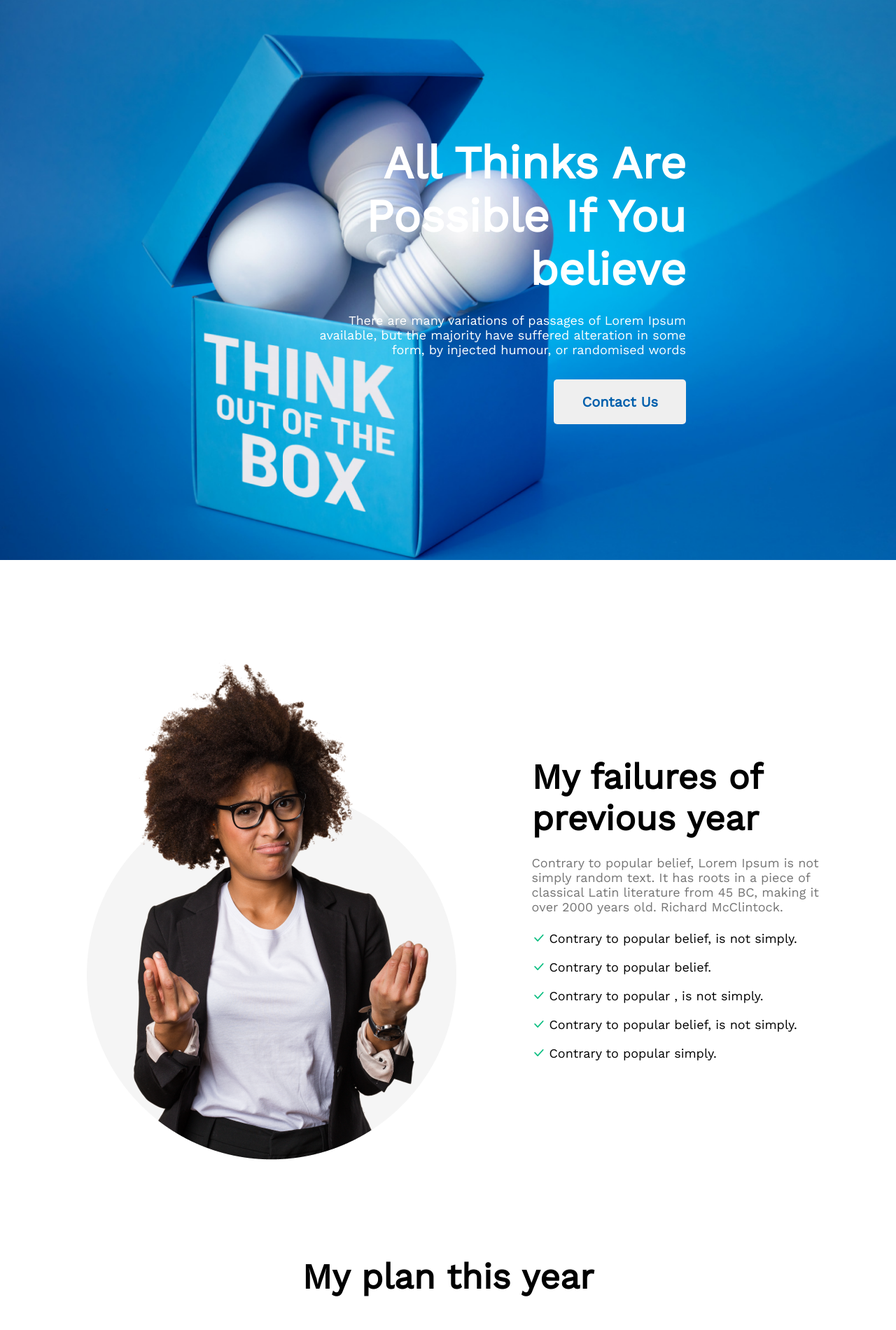
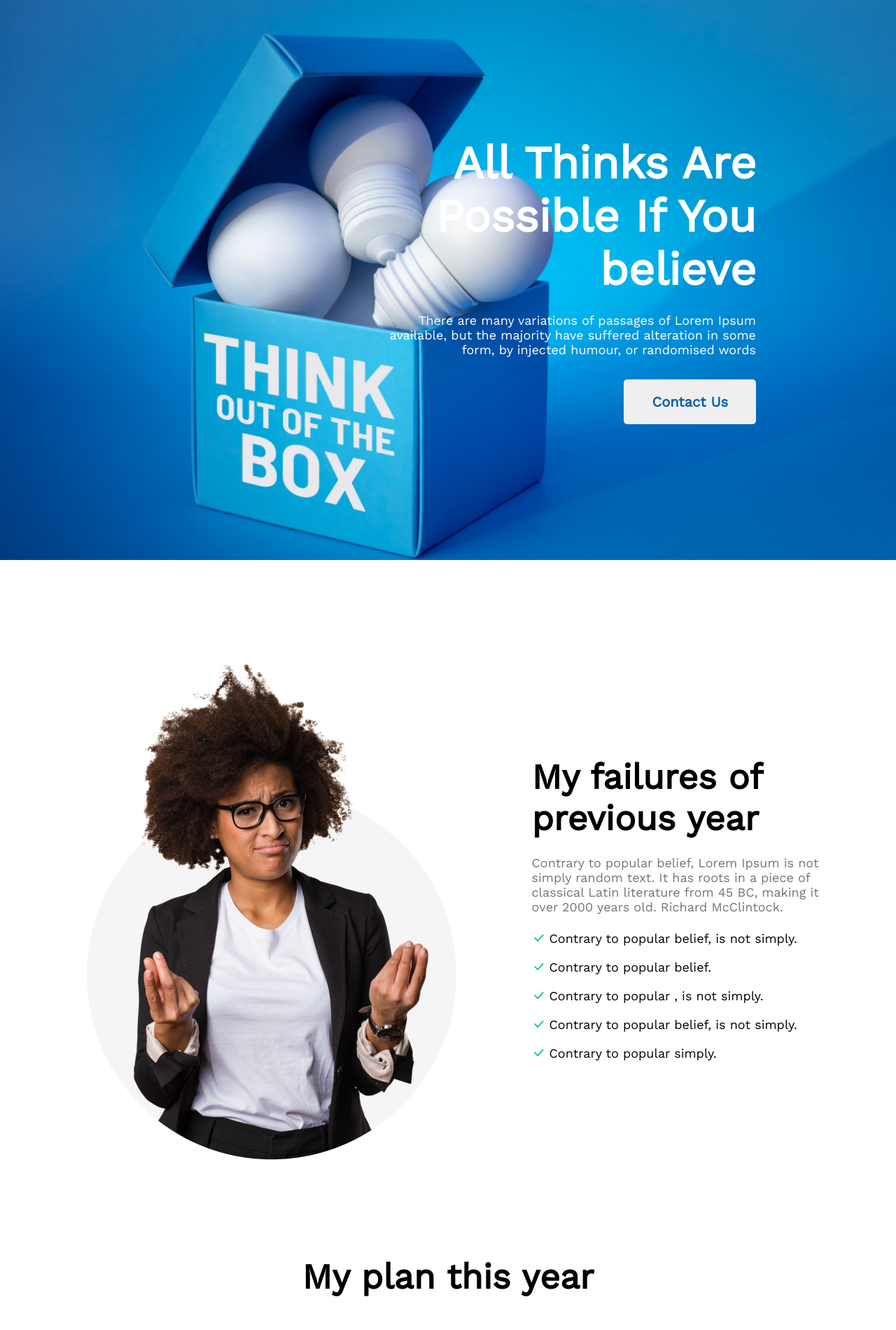
Before and after one commit to hello-ashrafuzzaman/assignment1, a plain HTML site: page index.html in a window 1280 px wide. Shown: the top 1900 px of the page at 70% size. Drawn offline with nearby package versions, Linux system fonts and the light colour scheme.

Commit message:
Finally Done max-with 1220px

```diff
--- a/style/style.css
+++ b/style/style.css
@@ -5,7 +5,7 @@
 
 /* main Display max width content */
 main {
-  max-width: 1440px;
+  max-width: 1220px;
   margin: 0 auto;
 }
 
@@ -19,7 +19,7 @@ main {
   justify-content: right;
   align-items: center;
   text-align: right;
-  padding-right: 300px;
+  padding-right: 200px;
   margin-bottom: 133px;
 }
 
@@ -188,7 +188,7 @@ footer {
   padding-bottom: 30px;
 }
 .main_size {
-  max-width: 1440px;
+  max-width: 1220px;
   margin: 0 auto;
   display: flex;
   justify-content: space-between;
```
